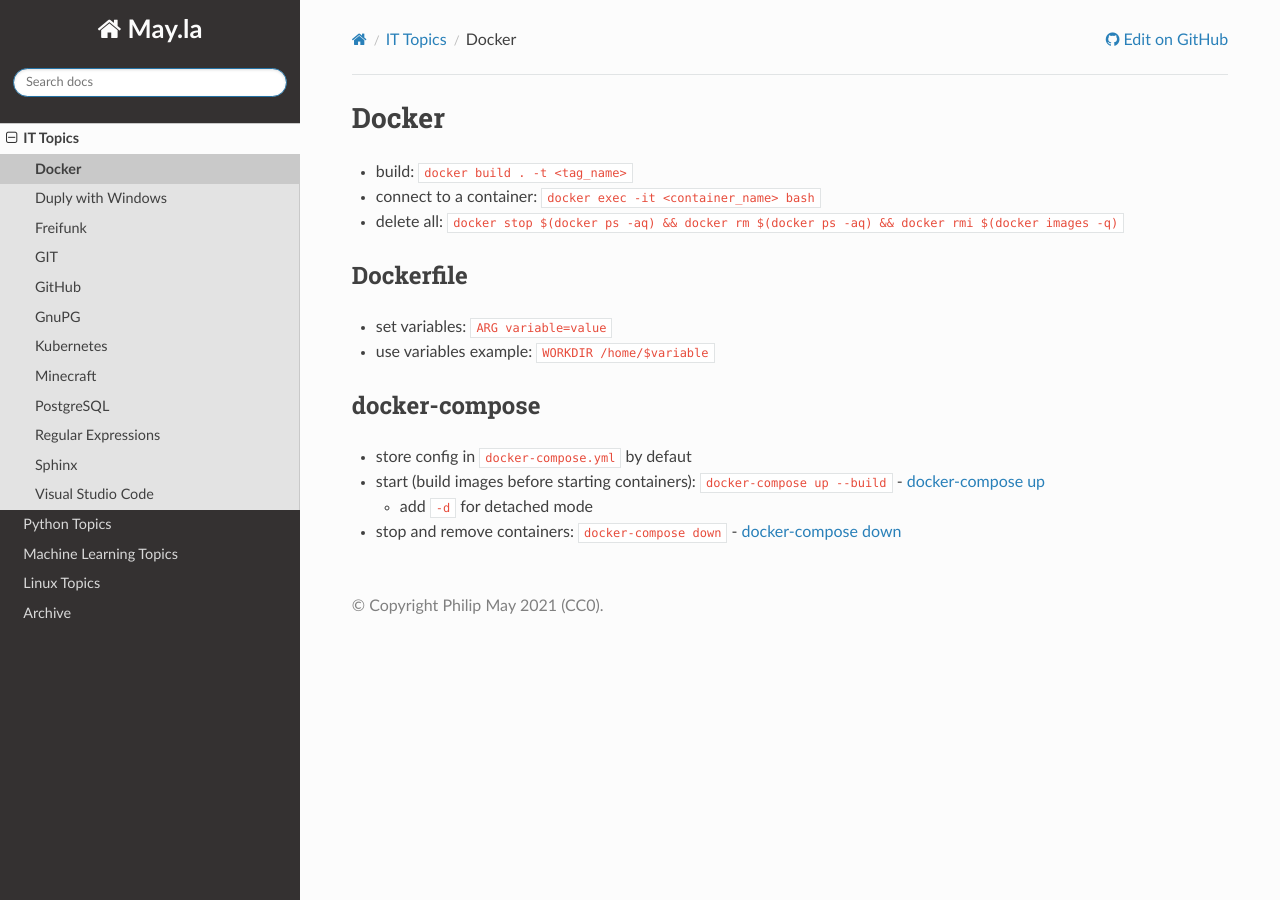
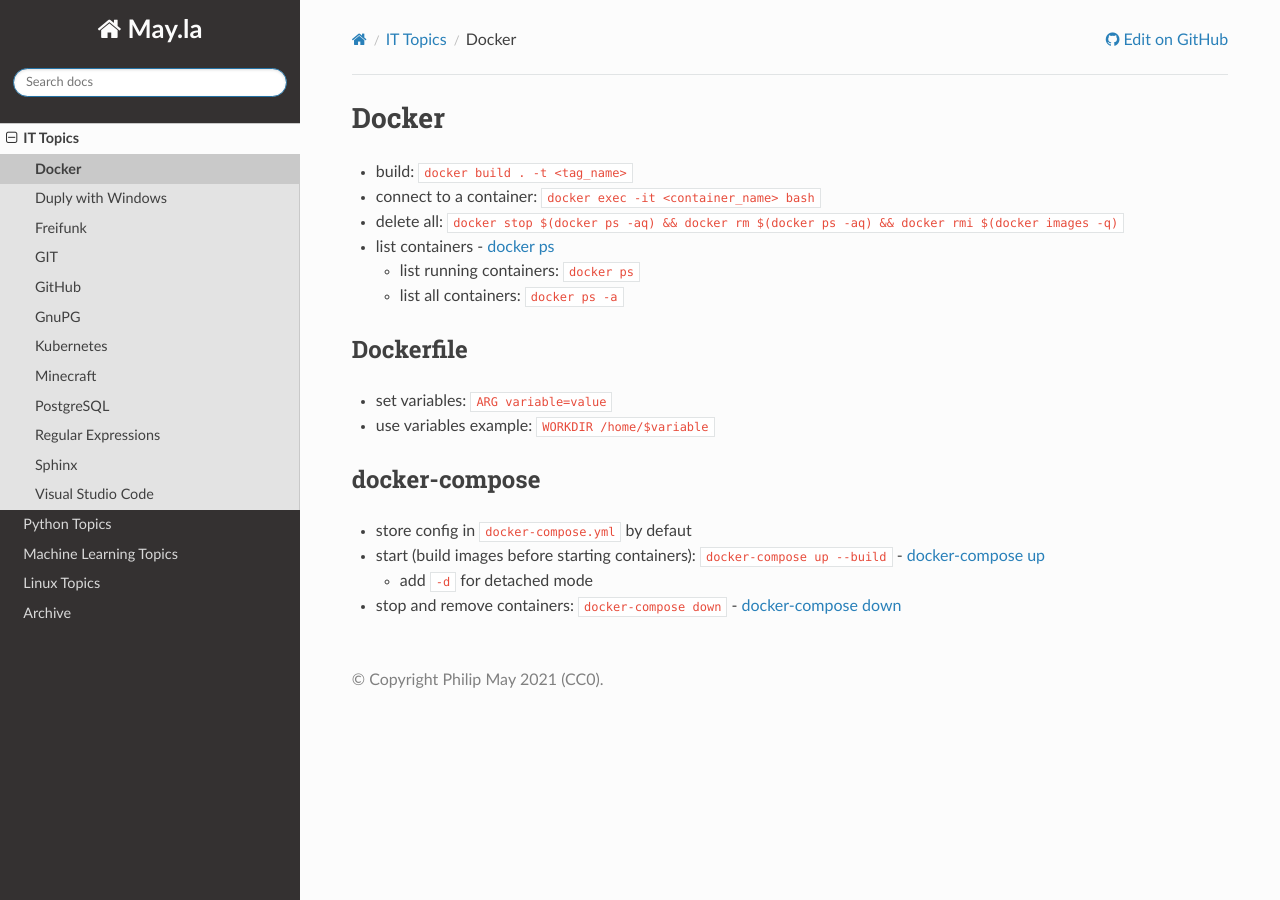
Before and after one commit to PhilipMay/May.la, a Sphinx documentation site: the page built from source/it/docker.md, in a window 1280 px wide. Built offline with Sphinx 7.4.7 and the Read the Docs theme 2.0.0, drawn with Linux system fonts in a browser that asks for light colours.

Commit message:
Update docker.md

```diff
--- a/source/it/docker.md
+++ b/source/it/docker.md
@@ -2,6 +2,9 @@
 - build: `docker build . -t <tag_name>`
 - connect to a container: `docker exec -it <container_name> bash`
 - delete all: `docker stop $(docker ps -aq) && docker rm $(docker ps -aq) && docker rmi $(docker images -q)`
+- list containers - [docker ps](https://docs.docker.com/engine/reference/commandline/ps/)
+  - list running containers: `docker ps`
+  - list all containers: `docker ps -a`
 
 ## Dockerfile
 - set variables: `ARG variable=value`
```
